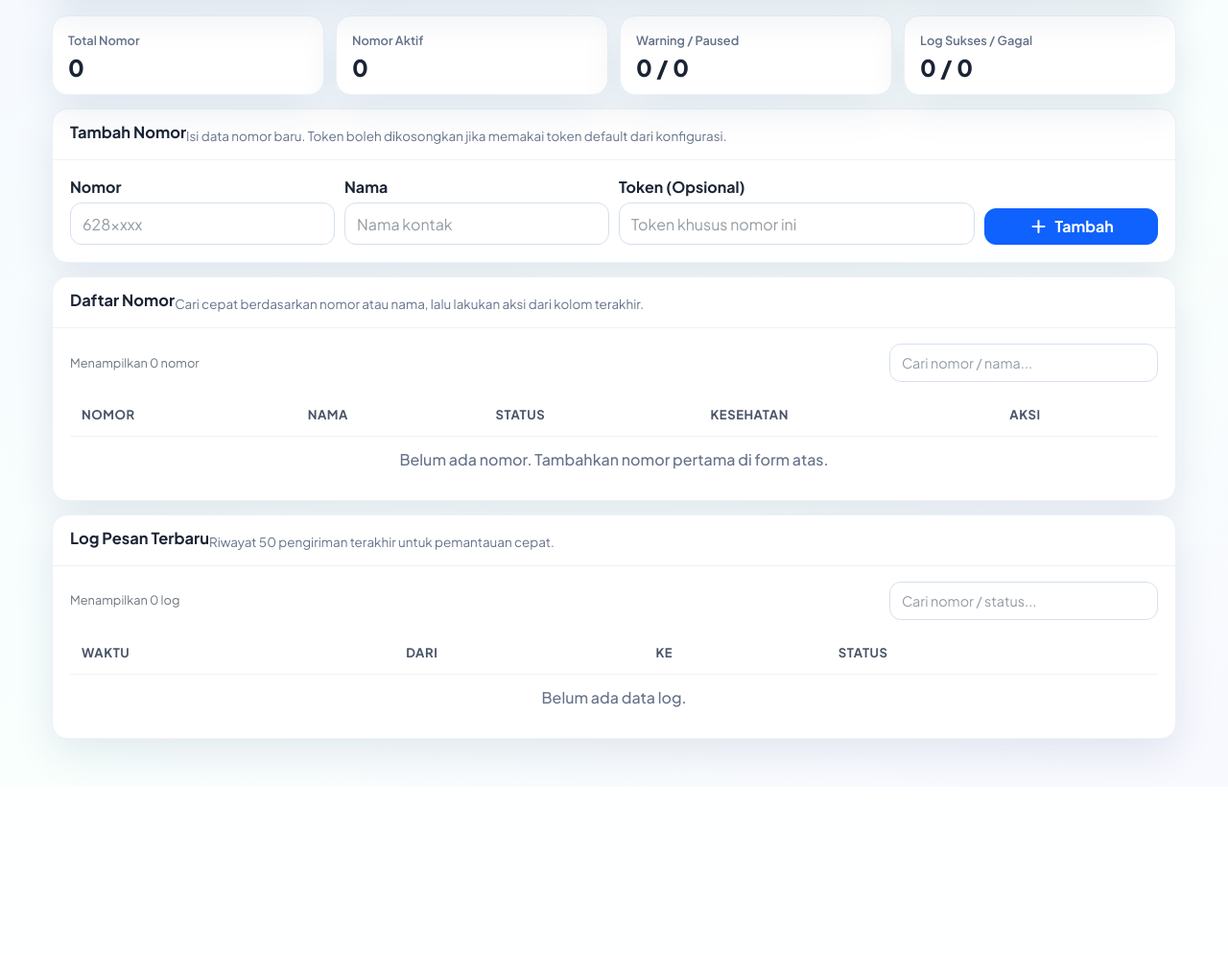
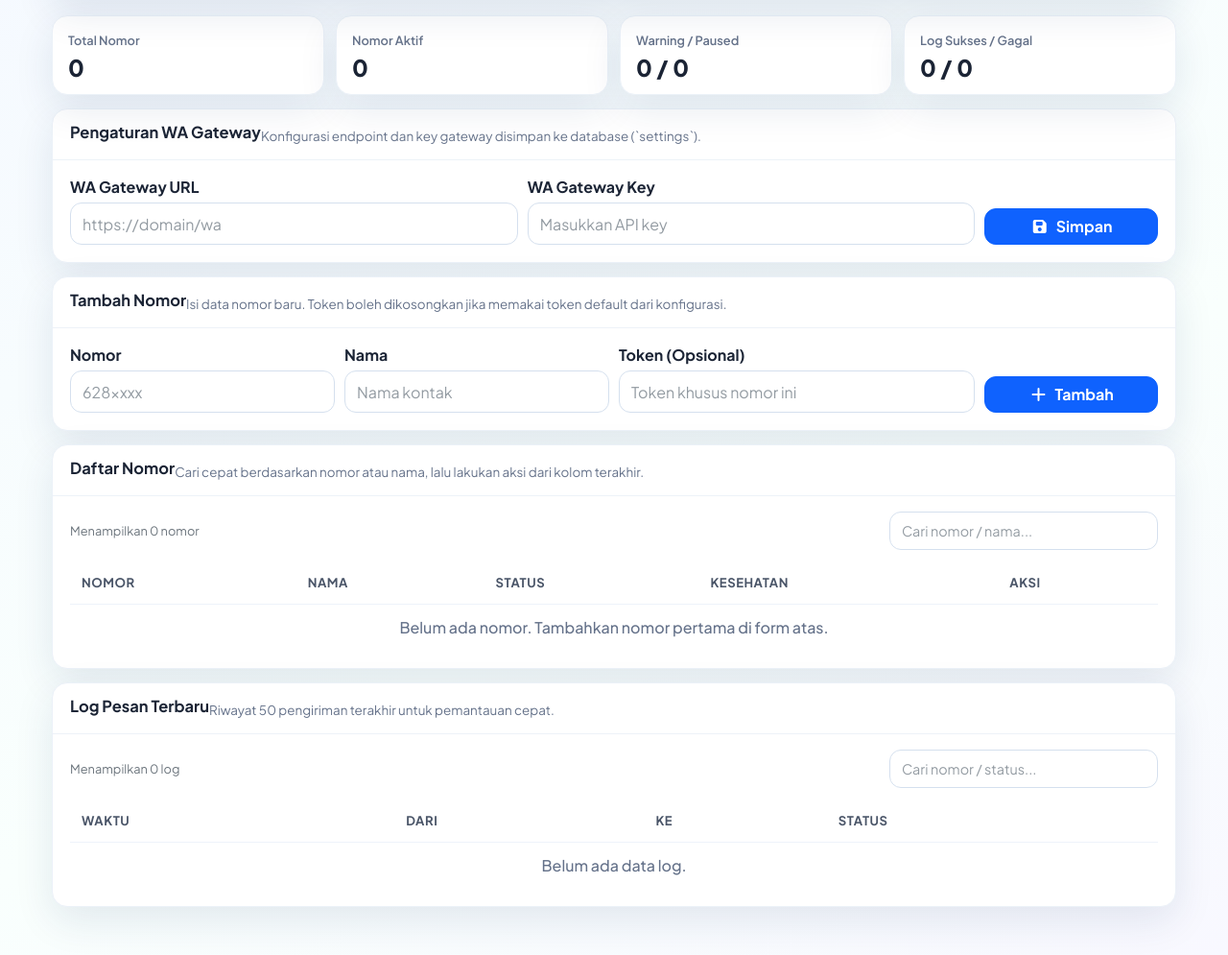
Before and after one commit to hardiagunadi/wato, a PHP site: page / in a window 1280 px wide. Shown: the part 99-1094 px from the top of the page at 96% size. Before the commit the page ends 896 px from the top, so only its background shows below. Run offline with PHP 8.4, Linux system fonts and the light colour scheme; the visitor is signed in with stand-in values (Sample User, id 1); data comes from the database, SQL or seed files in the repository; some libraries are stand-ins or nearby versions.

Commit message:
Implement WA Gateway configuration settings and update related functions for dynamic URL and key management

```diff
--- a/config.php
+++ b/config.php
@@ -1,5 +1,5 @@
 <?php
 
-define('WA_GATEWAY_URL', 'https://gateway-watumalang.wonosobokab.go.id/wa');
-define('WA_GATEWAY_KEY', '275840a1b144c2b0b543a0e3a19982dd');
+define('WA_GATEWAY_URL_DEFAULT', '');
+define('WA_GATEWAY_KEY_DEFAULT', '');
 define('DB_PATH', __DIR__ . '/wato.db');
--- a/db.php
+++ b/db.php
@@ -37,6 +37,14 @@ function getDb(): PDO {
             value TEXT
         );
     ");
+
+    $stmt = $db->prepare("
+        INSERT OR IGNORE INTO settings (key, value)
+        VALUES (?, ?)
+    ");
+
+    $stmt->execute(['wa_gateway_url', WA_GATEWAY_URL_DEFAULT]);
+    $stmt->execute(['wa_gateway_key', WA_GATEWAY_KEY_DEFAULT]);
 
     // ===== MIGRATION CHECK =====
 
@@ -113,6 +121,13 @@ function setSetting(string $key, string $value): void {
     $stmt->execute([$key,$value]);
 }
 
+function getGatewayConfig(): array {
+    return [
+        'url' => rtrim(getSetting('wa_gateway_url', WA_GATEWAY_URL_DEFAULT), '/'),
+        'key' => getSetting('wa_gateway_key', WA_GATEWAY_KEY_DEFAULT),
+    ];
+}
+
 function logMessage(
     string $fromPhone,
     string $toPhone,
--- a/index.php
+++ b/index.php
@@ -231,8 +231,29 @@ if ($action === 'toggle_number') {
     $messageType = 'success';
 }
 
+if ($action === 'save_gateway_settings') {
+    $gatewayUrl = trim($_POST['wa_gateway_url'] ?? '');
+    $gatewayKey = trim($_POST['wa_gateway_key'] ?? '');
+
+    if ($gatewayUrl === '' || $gatewayKey === '') {
+        $message = 'WA Gateway URL dan WA Gateway Key wajib diisi.';
+        $messageType = 'danger';
+    } elseif (!filter_var($gatewayUrl, FILTER_VALIDATE_URL)) {
+        $message = 'Format WA Gateway URL tidak valid.';
+        $messageType = 'danger';
+    } else {
+        setSetting('wa_gateway_url', rtrim($gatewayUrl, '/'));
+        setSetting('wa_gateway_key', $gatewayKey);
+
+        $message = 'Pengaturan WA Gateway berhasil disimpan.';
+        $messageType = 'success';
+    }
+}
+
 $numbers = getDb()->query('SELECT * FROM numbers ORDER BY name')->fetchAll(PDO::FETCH_ASSOC);
 $logs = getRecentLogs(50);
+$gatewayUrl = getSetting('wa_gateway_url', WA_GATEWAY_URL_DEFAULT);
+$gatewayKey = getSetting('wa_gateway_key', WA_GATEWAY_KEY_DEFAULT);
 
 $healthMap = [];
 $healthCount = [
@@ -513,9 +534,7 @@ foreach ($logs as $log) {
                 max-width: none;
             }
 
-            .form-row .col-md-3,
-            .form-row .col-md-4,
-            .form-row .col-md-2 {
+            .form-row [class*="col-"] {
                 margin-bottom: 10px;
             }
         }
@@ -559,6 +578,34 @@ foreach ($logs as $log) {
             <div class="stat-label">Log Sukses / Gagal</div>
             <div class="stat-value"><?= $logSuccess ?> / <?= $logFailed ?></div>
         </article>
+    </section>
+
+    <section class="content-card">
+        <div class="card-header">
+            <h2 class="card-title">Pengaturan WA Gateway</h2>
+            <p class="card-subtitle">Konfigurasi endpoint dan key gateway disimpan ke database (`settings`).</p>
+        </div>
+        <div class="card-body">
+            <form method="POST" class="form-row align-items-end" autocomplete="off">
+                <input type="hidden" name="action" value="save_gateway_settings">
+
+                <div class="col-md-5">
+                    <label for="wa_gateway_url" class="mb-1">WA Gateway URL</label>
+                    <input id="wa_gateway_url" name="wa_gateway_url" class="form-control" placeholder="https://domain/wa" value="<?= h($gatewayUrl) ?>" required>
+                </div>
+
+                <div class="col-md-5">
+                    <label for="wa_gateway_key" class="mb-1">WA Gateway Key</label>
+                    <input id="wa_gateway_key" type="password" name="wa_gateway_key" class="form-control" placeholder="Masukkan API key" value="<?= h($gatewayKey) ?>" required>
+                </div>
+
+                <div class="col-md-2">
+                    <button class="btn btn-primary btn-block" type="submit">
+                        <i class="fas fa-save mr-1"></i> Simpan
+                    </button>
+                </div>
+            </form>
+        </div>
     </section>
 
     <section class="content-card">
```
Also changed, not shown: send.php (+9 -2 lines), webhook.php (+16 -2 lines).
